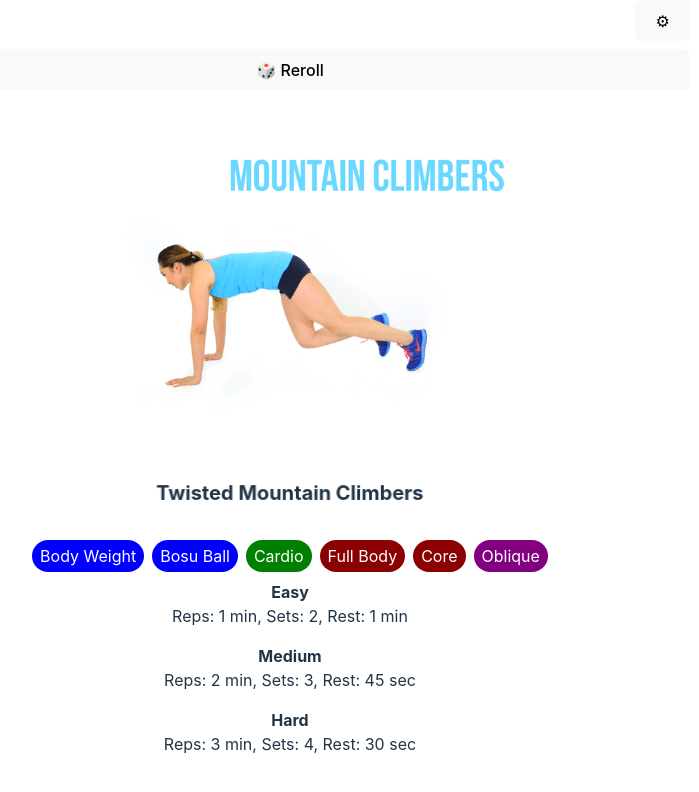
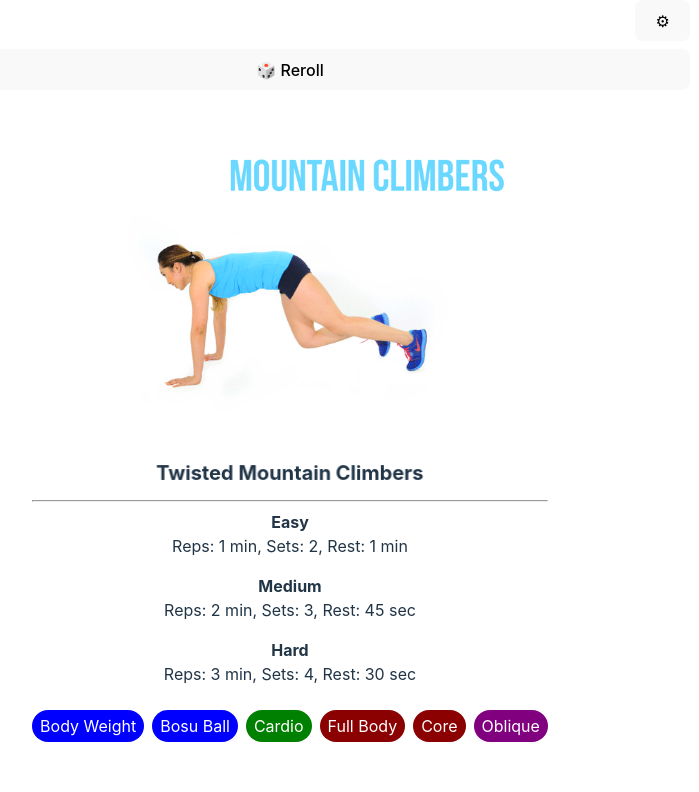
Before and after one commit to JackTheDane/fitness-roller, a React (Vite) app: page / in a window 1280 px wide. Shown: the top 792 px of the page, without its empty margins (350-1049 px from the left). Built offline with nearby package versions, Linux system fonts and the light colour scheme.

Commit message:
Add separator under exercise name

```diff
--- a/src/App.tsx
+++ b/src/App.tsx
@@ -11,6 +11,7 @@ import { useExerciseRoulette } from "./features/exercises/hooks/useExerciseRoule
 import { DifficultyLevelsInformation } from "./features/exercises/components/DifficultyLevelsInformation";
 import { Collapsible } from "./features/animations/Collapsible";
 import { ExerciseLabel } from "./features/exercises/components/ExerciseLabel";
+import { Separator } from "./components/Separator";
 
 function App() {
   useSaveSettingsBeforeUnload();
@@ -60,6 +61,20 @@ function App() {
           <ExerciseLabel animate={!isRefreshing}>{exercise.name}</ExerciseLabel>
           <Collapsible delay={{ open: 500 }} open={!isRefreshing}>
             <div className={styles.exerciseInformation}>
+              <Separator />
+              <DifficultyLevelsInformation exercise={exercise} />
+              {exercise.notes && (
+                <div>
+                  <b>Notes</b>
+                  <p style={{ marginTop: 0 }}>{exercise.notes}</p>
+                </div>
+              )}
+              {exercise.modifications && (
+                <div>
+                  <b>Modifications</b>
+                  <p style={{ marginTop: 0 }}>{exercise.modifications}</p>
+                </div>
+              )}
               <div className={styles.badges}>
                 {exercise.equipmentTypes.map((equipmentType) => (
                   <Badge
@@ -94,19 +109,6 @@ function App() {
                   </Badge>
                 ))}
               </div>
-              <DifficultyLevelsInformation exercise={exercise} />
-              {exercise.notes && (
-                <div>
-                  <b>Notes</b>
-                  <p style={{ marginTop: 0 }}>{exercise.notes}</p>
-                </div>
-              )}
-              {exercise.modifications && (
-                <div>
-                  <b>Modifications</b>
-                  <p style={{ marginTop: 0 }}>{exercise.modifications}</p>
-                </div>
-              )}
             </div>
           </Collapsible>
         </div>
--- /dev/null
+++ b/src/components/Separator.tsx
@@ -0,0 +1,3 @@
+export const Separator = () => {
+  return <hr style={{ margin: 0, width: "100%" }} />;
+};
--- a/src/features/exercises/components/ExerciseLabel.module.scss
+++ b/src/features/exercises/components/ExerciseLabel.module.scss
@@ -1,6 +1,7 @@
 .label {
   font-size: 20px;
   font-weight: bold;
+  margin: 0;
 }
 
 .animate {
```
